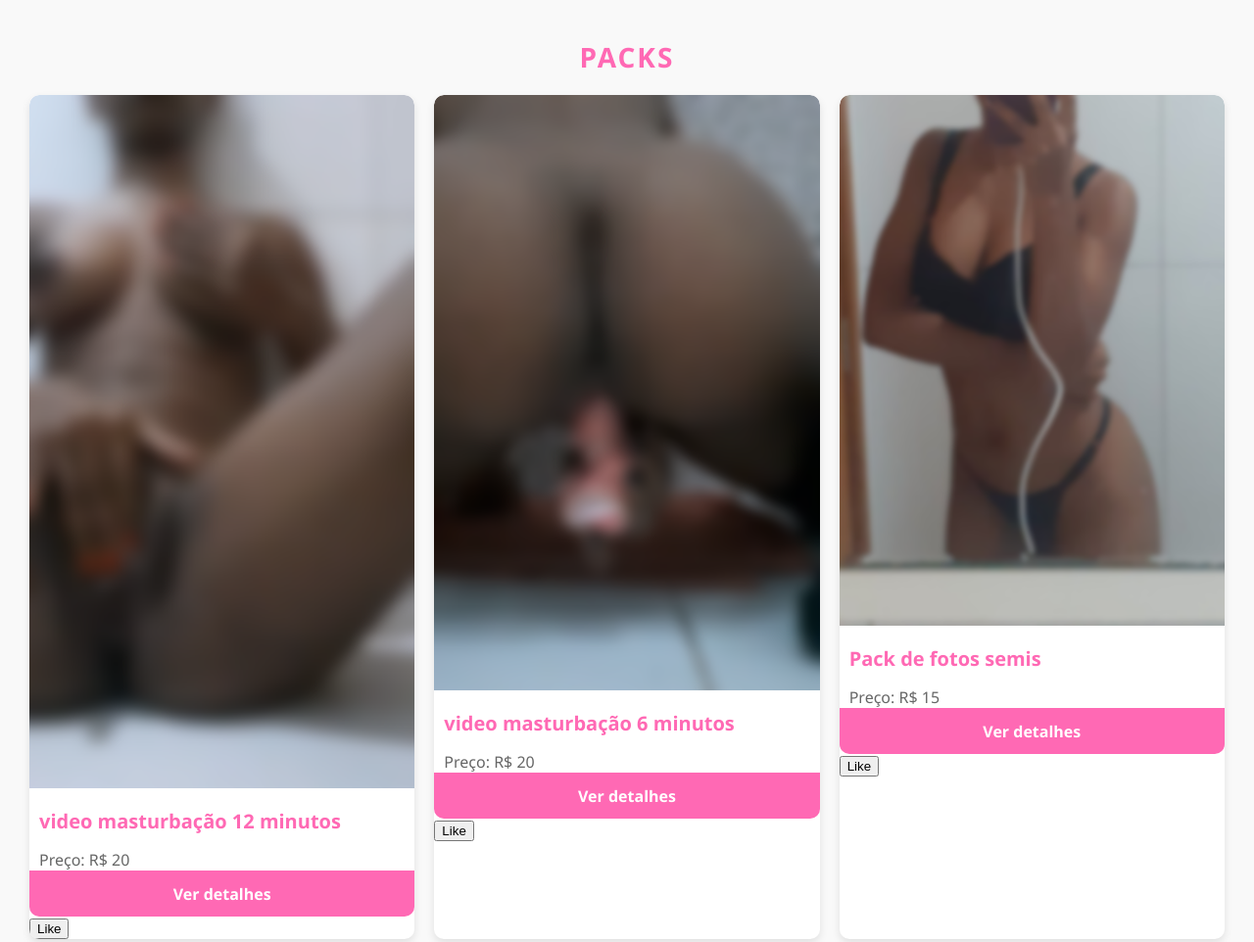
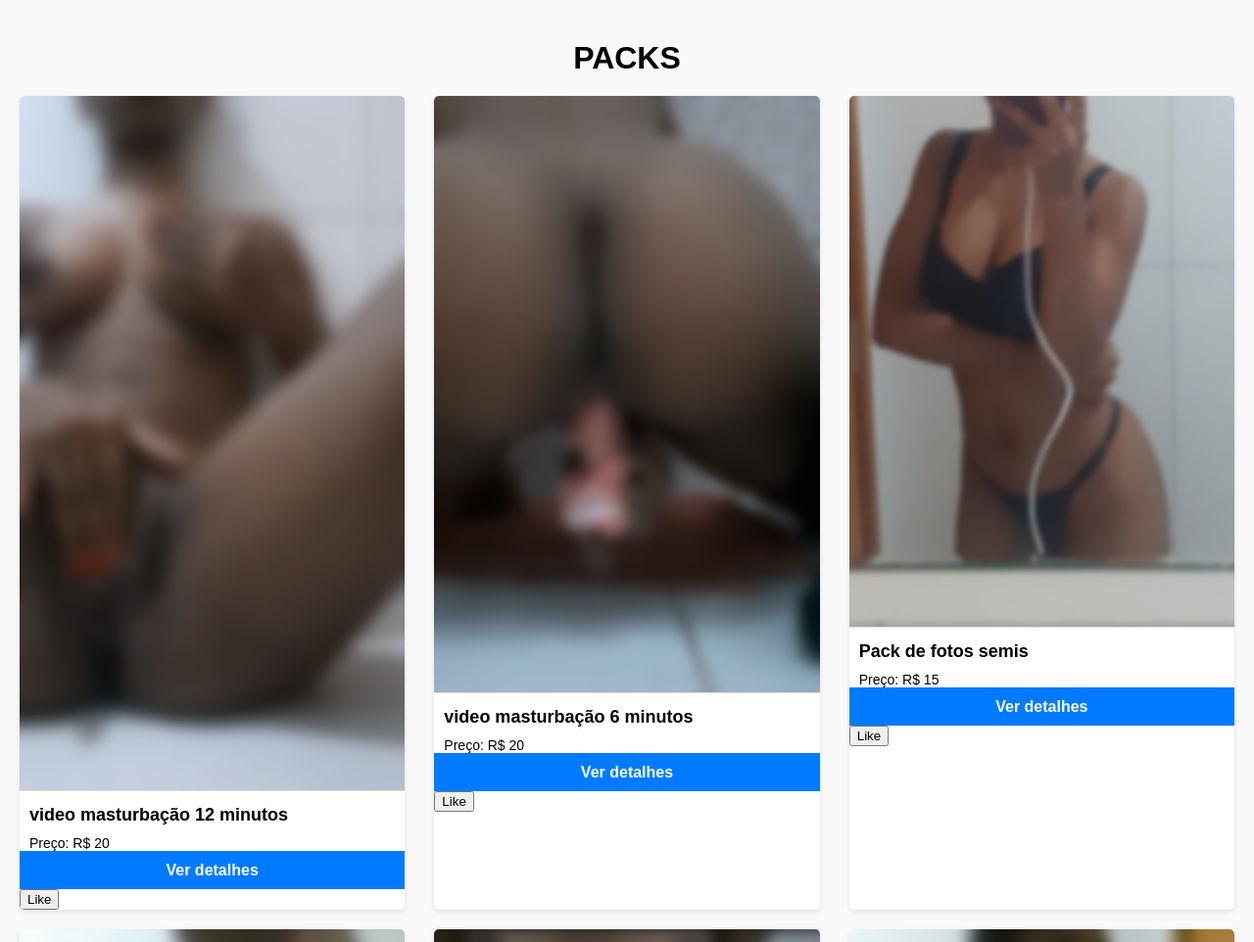
Before and after one commit to uniobs/mands, a plain HTML site: page index.html in a window 1280 px wide. Shown: the top 962 px of the page at 98% size. Drawn offline with Linux system fonts and the light colour scheme.

Commit message:
Add files via upload

```diff
--- a/styles.css
+++ b/styles.css
@@ -1,5 +1,5 @@
 body {
-    font-family: 'Segoe UI', Tahoma, Geneva, Verdana, sans-serif;
+    font-family: Arial, sans-serif;
     margin: 0;
     padding: 20px;
     background-color: #f9f9f9;
@@ -8,26 +8,20 @@ body {
 .titulo {
     text-align: center;
     margin-bottom: 20px;
-    color: #ff69b4; /* Rosa pink */
-    font-size: 28px; /* Maior tamanho de fonte */
-    text-transform: uppercase; /* Texto em maiúsculas */
-    letter-spacing: 2px; /* Espaçamento entre letras */
-    max-width: 100%; /* Garantir que o título não ultrapasse a largura da tela */
-    padding: 0 20px; /* Adicionando preenchimento lateral para dispositivos menores */
 }
 
 .catalogo {
     display: flex;
     flex-wrap: wrap;
-    justify-content: space-around; /* Alterado para tornar mais flexível */
+    justify-content: space-between;
 }
 
 .card {
     width: calc(33.33% - 20px); /* Uma coluna de 3 com margem entre eles */
     margin-bottom: 20px;
     background-color: #fff;
-    box-shadow: 0 4px 8px rgba(0, 0, 0, 0.1); /* Sombra mais elevada */
-    border-radius: 10px; /* Borda mais arredondada */
+    box-shadow: 0 2px 5px rgba(0, 0, 0, 0.1);
+    border-radius: 5px;
     overflow: hidden;
 }
 
@@ -35,47 +29,33 @@ body {
     width: 100%;
     height: auto;
     object-fit: cover;
-    border-radius: 10px 10px 0 0; /* Arredondamento apenas nas bordas superiores */
+    border-bottom: 1px solid #ddd;
 }
 
 .card h2 {
-    font-size: 20px; /* Tamanho de fonte ligeiramente maior */
-    padding: 15px 10px; /* Mais espaço ao redor do título */
+    font-size: 18px;
+    padding: 10px;
     margin: 0;
-    color: #ff69b4; /* Rosa pink */
 }
 
 .card p {
-    font-size: 16px; /* Tamanho de fonte ligeiramente maior */
+    font-size: 14px;
     padding: 0 10px;
     margin: 0;
-    color: #666; /* Cor de texto mais suave */
 }
 
 .card a {
     display: block;
-    background-color: #ff69b4; /* Rosa pink */
+    background-color: #007bff;
     color: #fff;
     text-decoration: none;
     text-align: center;
-    padding: 12px;
+    padding: 10px;
     font-weight: bold;
-    border-top: 1px solid #ff69b4; /* Cor da borda combinando com o fundo */
+    border-top: 1px solid #007bff;
     transition: background-color 0.3s;
-    border-radius: 0 0 10px 10px; /* Arredondamento apenas nas bordas inferiores */
 }
 
 .card a:hover {
-    background-color: #d23d77; /* Rosa mais escuro ao passar o mouse */
+    background-color: #0056b3;
 }
-
-/* Adicionando media query para tornar o layout responsivo */
-@media only screen and (max-width: 768px) {
-    .card {
-        width: calc(50% - 20px); /* Mudando para duas colunas em telas menores */
-    }
-
-    .titulo {
-        font-size: 24px; /* Reduzindo o tamanho do título para telas menores */
-    }
-}
```
Also changed, not shown: dadosservico.csv (+7 -2 lines), servico/avaliar.png (added), servico/chamada.png (added), servico/fetiches.png (added), servico/plaquinha.png (added), servico/sexting.png (added), servico/verificar.png (added), servico/video.png (added).
